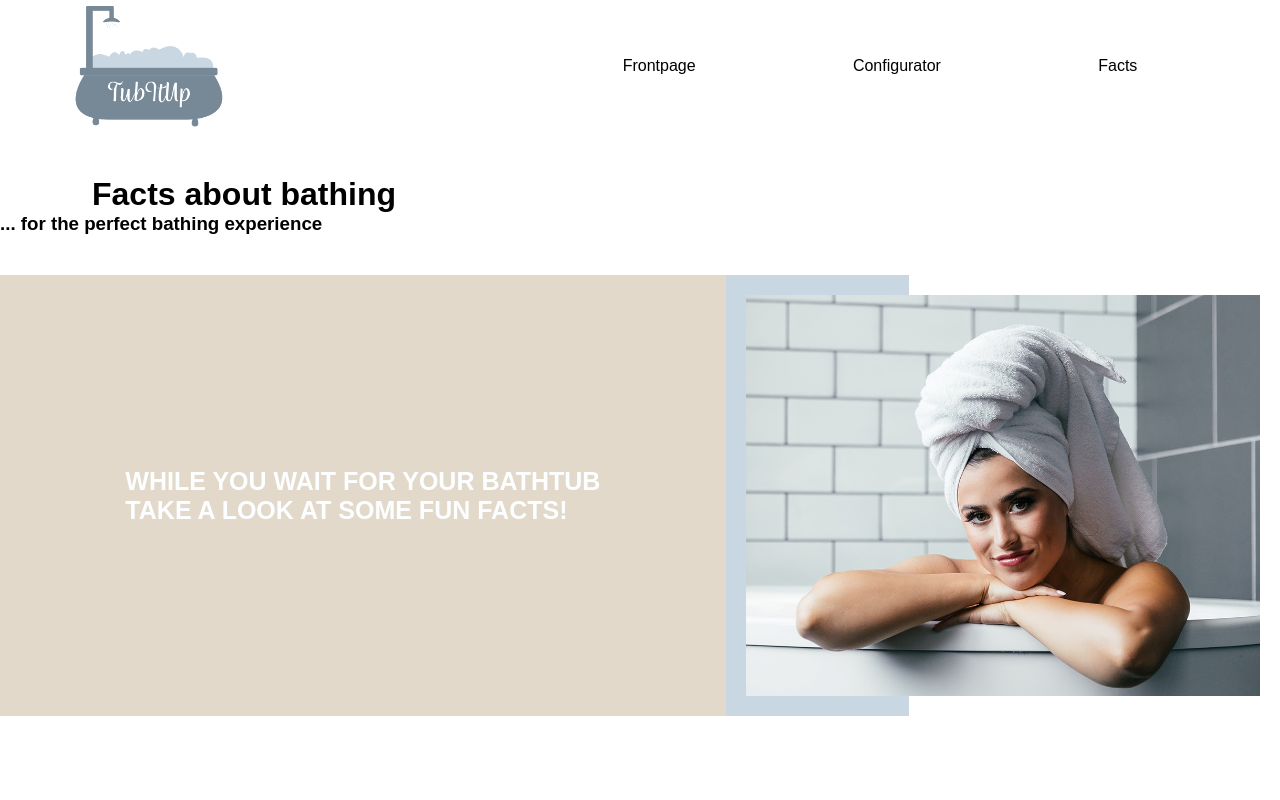
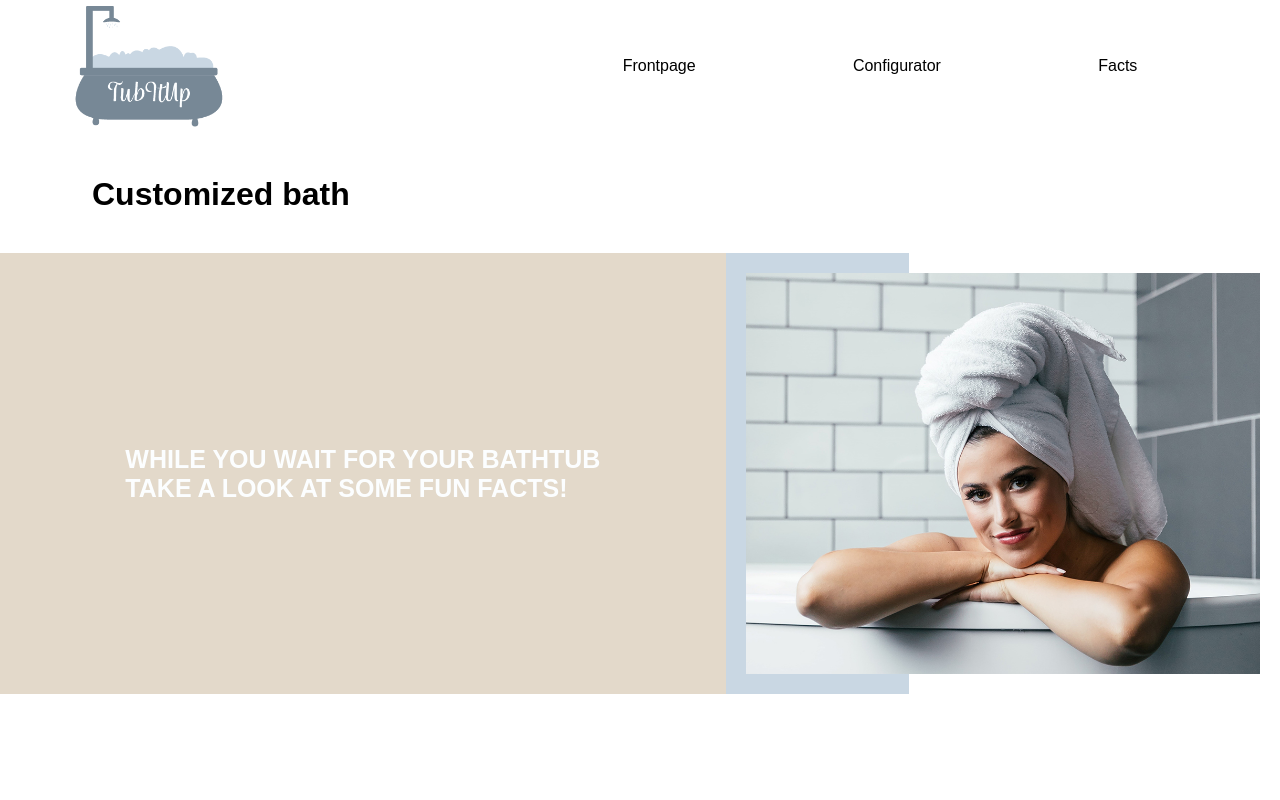
Before and after one commit to siff0077/12c_03_01_advanced_animation_project, a plain HTML site: page scrollpage.html in a window 1280 px wide. Shown: the top 800 px of the page. Drawn offline with nearby package versions, Linux system fonts and the light colour scheme; a web font is replaced by a local one.

Commit message:
files from scrollpage-branch

```diff
--- a/scrollpage.html
+++ b/scrollpage.html
@@ -44,11 +44,7 @@
     </div>
 
 
-
-    <div id="headlines">
-        <h1>Facts about bathing</h1>
-        <h3>... for the perfect bathing experience</h3>
-    </div>
+    <h1>Customized bath</h1>
 
     <div id="frontpage_container">
         <div class="column_top">
```
Also changed, not shown: scrollpage.js (line endings or trailing spaces).
